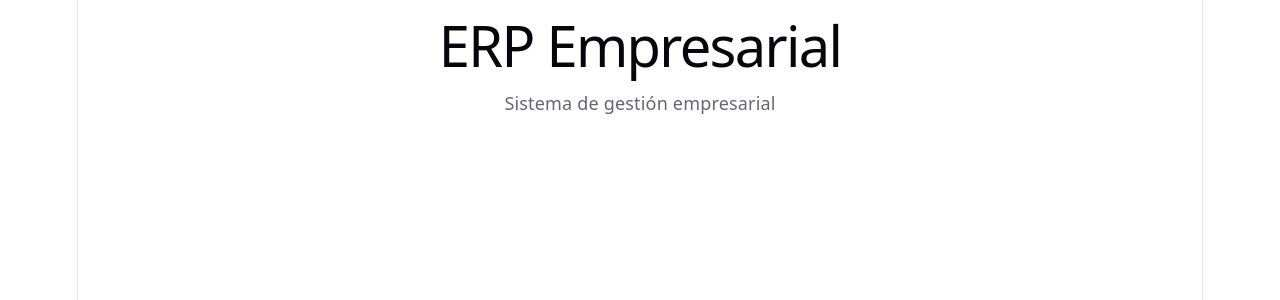
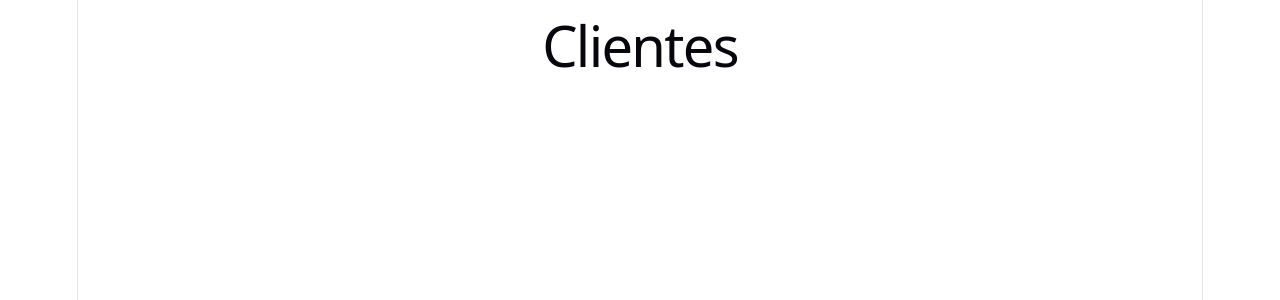
Before and after one commit to JONGOGG/ERP-Empresarial, a React (Vite) app in the folder Frontend/: page /clientes in a window 1280 px wide. Shown: the top 300 px of the page. Built offline with nearby package versions, Linux system fonts and the light colour scheme.

Commit message:
Configura rutas principales del ERP

```diff
--- a/Frontend/src/App.tsx
+++ b/Frontend/src/App.tsx
@@ -1,9 +1,23 @@
+import { BrowserRouter, Routes, Route, Navigate } from "react-router-dom";
+import { InicioSesion } from "./paginas/InicioSesion";
+import { Panel } from "./paginas/Panel";
+import { Productos } from "./paginas/Productos";
+import { Categorias } from "./paginas/Categorias";
+import { Clientes } from "./paginas/Clientes";
+
 function App() {
   return (
-    <main>
-      <h1>ERP Empresarial</h1>
-      <p>Sistema de gestión empresarial</p>
-    </main>
+    <BrowserRouter>
+      <Routes>
+        <Route path="/" element={<Navigate to="/login" replace />} />
+
+        <Route path="/login" element={<InicioSesion />} />
+        <Route path="/dashboard" element={<Panel />} />
+        <Route path="/productos" element={<Productos />} />
+        <Route path="/categorias" element={<Categorias />} />
+        <Route path="/clientes" element={<Clientes />} />
+      </Routes>
+    </BrowserRouter>
   );
 }
 
--- /dev/null
+++ b/Frontend/src/paginas/Categorias.tsx
@@ -0,0 +1,3 @@
+export function Categorias() {
+  return <h1>Categorías</h1>;
+}
--- /dev/null
+++ b/Frontend/src/paginas/Clientes.tsx
@@ -0,0 +1,3 @@
+export function Clientes() {
+  return <h1>Clientes</h1>;
+}
--- /dev/null
+++ b/Frontend/src/paginas/InicioSesion.tsx
@@ -0,0 +1,3 @@
+export function InicioSesion() {
+  return <h1>Inicio de sesión</h1>;
+}
--- /dev/null
+++ b/Frontend/src/paginas/Panel.tsx
@@ -0,0 +1,3 @@
+export function Panel() {
+  return <h1>Panel principal</h1>;
+}
--- /dev/null
+++ b/Frontend/src/paginas/Productos.tsx
@@ -0,0 +1,3 @@
+export function Productos() {
+  return <h1>Productos</h1>;
+}
```
Also changed, not shown: 1 other file (tests, documents, lock files or other folders).
